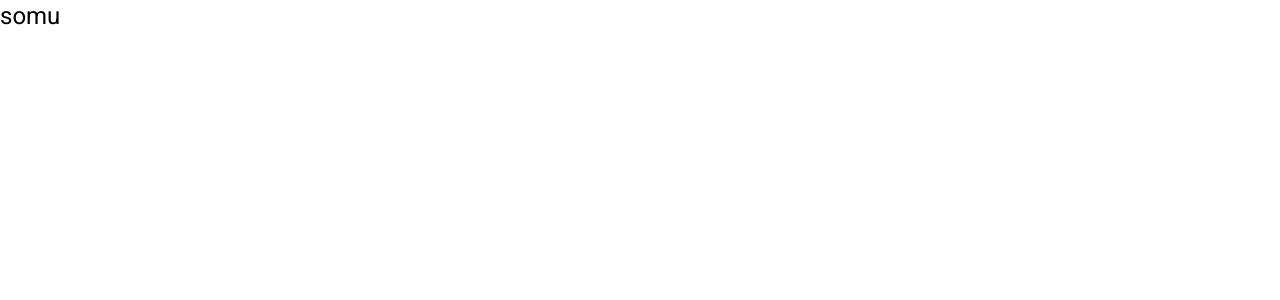
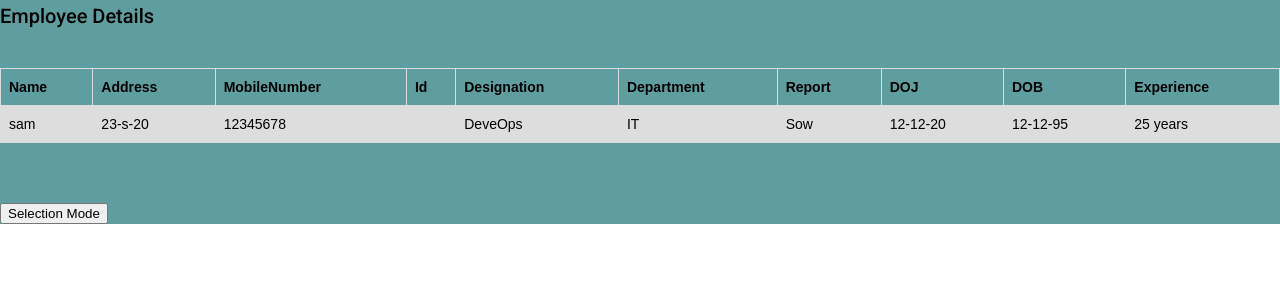
Before and after one commit to dravidam-sowmya/demoproj, an Angular app: page / in a window 1280 px wide. Shown: the top 300 px of the page. Built offline with nearby package versions, Linux system fonts and the light colour scheme.

Commit message:
first commit

```diff
--- a/src/app/app.component.html
+++ b/src/app/app.component.html
@@ -1 +1,26 @@
-<h1>somu</h1>
+<div style="background-color:cadetblue">
+    <div>
+      <h2>  Employee Details
+      </h2><br>
+      <ng-container *ngIf="(listOfColumnsToDisplay | async) as columnsList">
+        <table>
+          <tr>
+            <th *ngFor="let column of columnsList">{{column}}</th>
+          </tr>
+          <tr *ngFor="let employeeData of employeeDataList">
+            <td *ngFor="let header of columnsList">
+              {{employeeData[employeeColumnDetails[header]]}}
+            </td>
+          </tr>
+        </table>
+
+      </ng-container>
+
+    </div>
+    <br><br><br>
+    <div>
+      <button (click)="openDialog()">Selection Mode</button>
+
+    </div>
+
+  </div>
```
